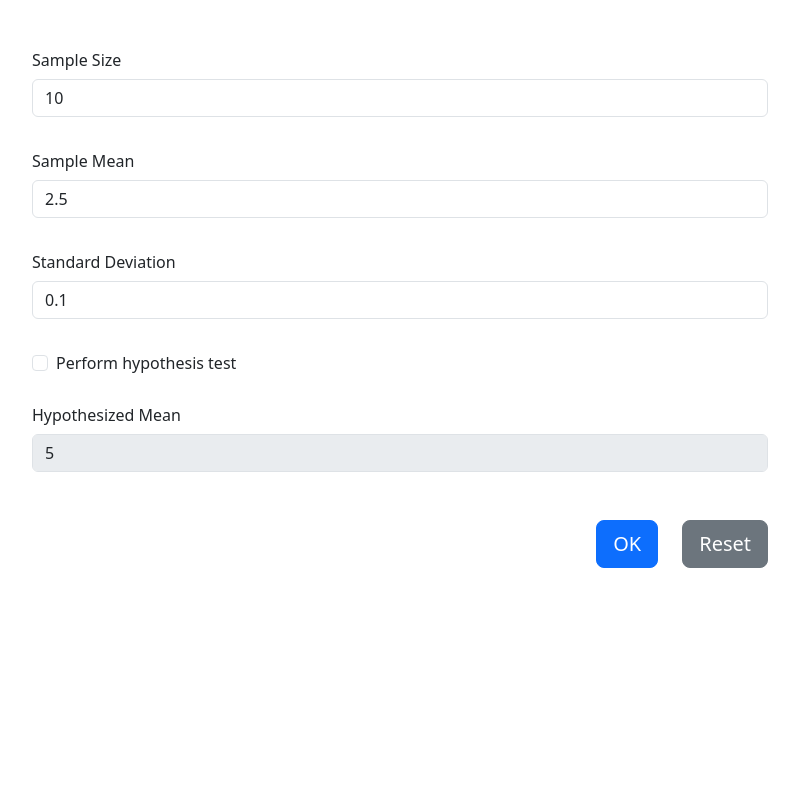
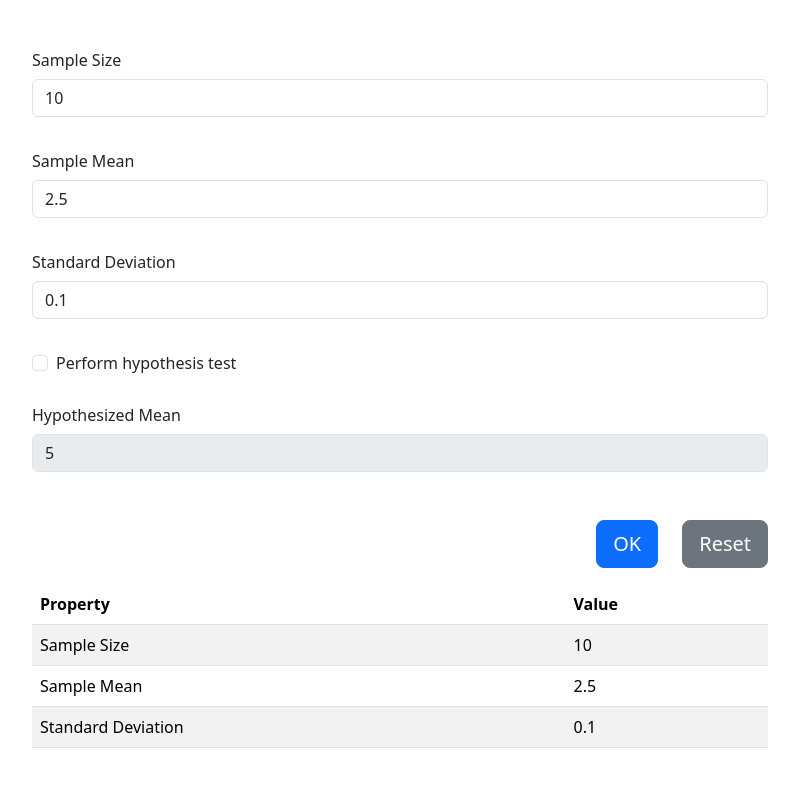
Before and after one commit to nbeerbower/StatFrontend, a Vue app: page / in a window 1280 px wide. Both pictures are taken after typing "5" into the empty fields and a click on the button "OK". Shown: the top 786 px of the page, without its empty margins (240-1039 px from the left). Built offline with nearby package versions, Linux system fonts and the light colour scheme.

Commit message:
Add results table

```diff
--- a/src/App.vue
+++ b/src/App.vue
@@ -2,12 +2,35 @@
   <div class="container py-5">
     <div class="row justify-content-center">
       <div class="col-md-8">
-        <AnalysisForm />
+        <AnalysisForm @submit="onSubmit" @reset="onReset" />
+        <ResultsTable :results="results" />
       </div>
     </div>
   </div>
 </template>
 
-<script setup>
+<script>
 import AnalysisForm from './components/AnalysisForm.vue'
+import ResultsTable from './components/ResultsTable.vue'
+
+export default {
+  components: {
+    AnalysisForm,
+    ResultsTable
+  },
+  data() {
+    // In a real-world application, the results would be in a store rather than in the App component
+    return {
+      results: null
+    }
+  },
+  methods: {
+    onSubmit(results) {
+      this.results = results
+    },
+    onReset() {
+      this.results = null
+    }
+  }
+}
 </script>
--- a/src/components/AnalysisForm.vue
+++ b/src/components/AnalysisForm.vue
@@ -37,7 +37,7 @@
     </b-form-group>
 
     <div class="d-flex justify-content-end py-3">
-      <b-button type="submit" variant="primary" size="lg" class="mx-4">OK</b-button>
+      <b-button type="submit" variant="primary" size="lg" class="mx-4" @click.prevent="onSubmit">OK</b-button>
       <b-button type="reset" variant="secondary" size="lg" @click.prevent="onReset">Reset</b-button>
     </div>
   </b-form>
@@ -67,10 +67,20 @@ export default {
   methods: {
     onSubmit() {
       // Check the validity of the form fields and either display an error message or the entered values in a table.
+
+			// Emit the results to the parent component
+			this.$emit('submit', {
+				sample_size: this.sample_size,
+				sample_mean: this.sample_mean,
+				standard_deviation: this.standard_deviation,
+				hypothesized_mean: this.perform_hypothesis_test ? this.hypothesized_mean : undefined
+			})
     },
     onReset() {
       // Reset the form fields to their initial values.
 			this._updateDefaultValues()
+			// Emit the reset event to the parent component
+			this.$emit('reset')
     },
     _updateDefaultValues() {
       this.sample_size = this.default_values.sample_size
--- /dev/null
+++ b/src/components/ResultsTable.vue
@@ -0,0 +1,43 @@
+<template>
+	<div v-if="results" class="table-responsive">
+		<table class="table table-striped">
+			<thead>
+				<tr>
+					<th>Property</th>
+					<th>Value</th>
+				</tr>
+			</thead>
+			<tbody>
+				<tr>
+					<td>Sample Size</td>
+					<td>{{ results.sample_size }}</td>
+				</tr>
+				<tr>
+					<td>Sample Mean</td>
+					<td>{{ results.sample_mean }}</td>
+				</tr>
+				<tr>
+					<td>Standard Deviation</td>
+					<td>{{ results.standard_deviation }}</td>
+				</tr>
+				<tr v-if="hasHypothesisTest">
+					<td>Hypothesized Mean</td>
+					<td>{{ results.hypothesized_mean }}</td>
+				</tr>
+			</tbody>
+		</table>
+	</div>
+</template>
+
+<script>
+export default {
+	props: {
+		results: Object
+	},
+	computed: {
+		hasHypothesisTest() {
+			return this.results && this.results.hypothesized_mean !== undefined
+		}
+	}
+}
+</script>
```
